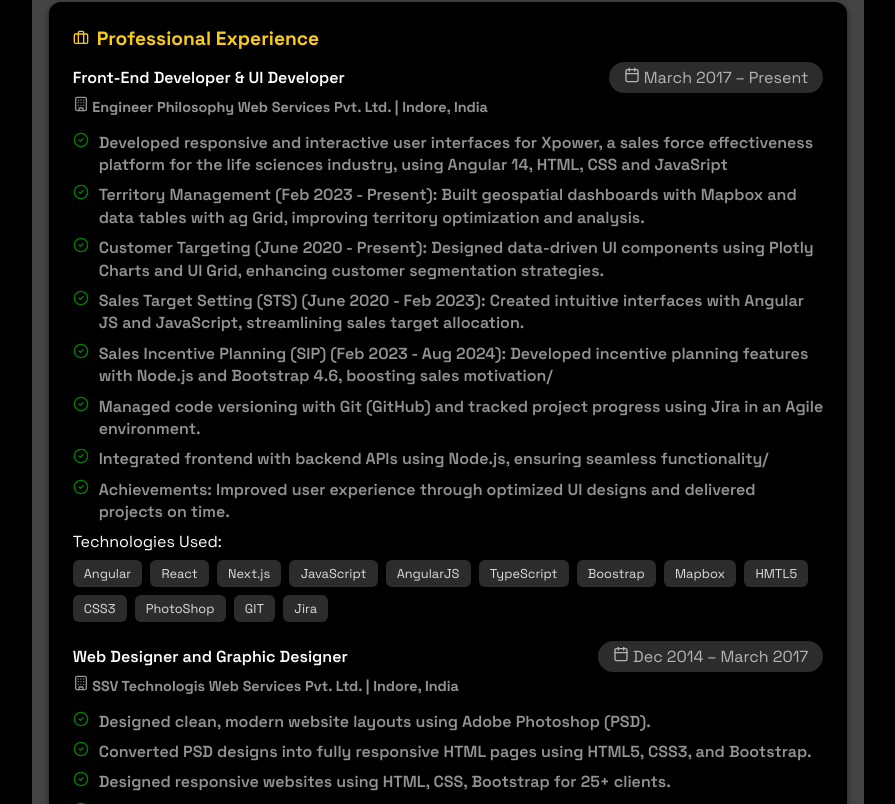
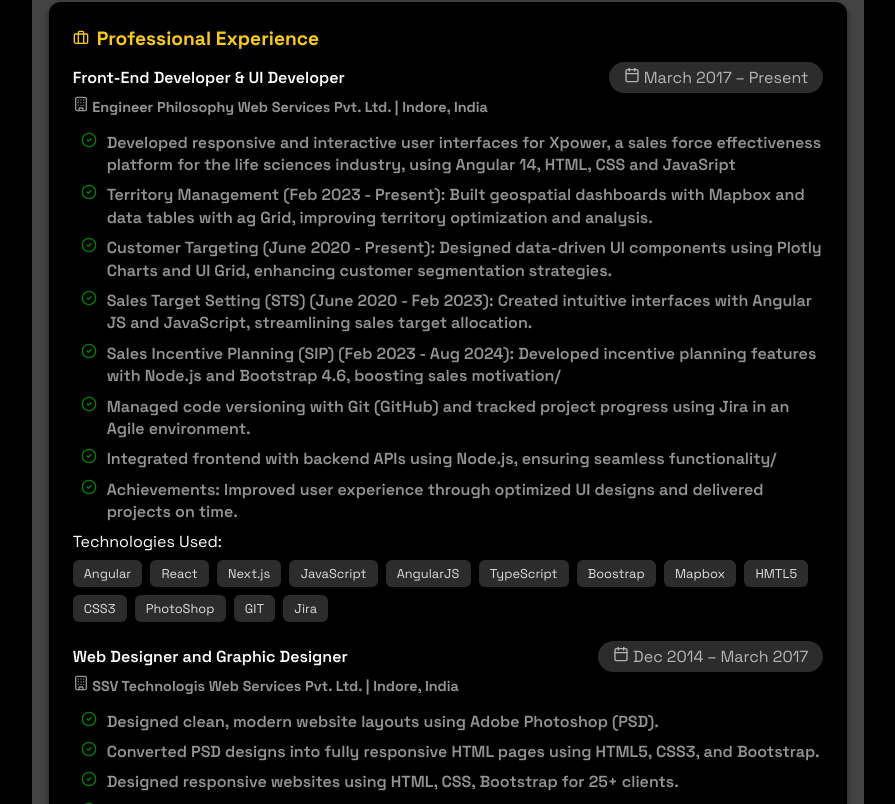
Before and after one commit to narendrapandagre/dev-narendra, a Next.js app: page /resume in a window 1280 px wide. Shown: the part 596-1400 px from the top of the page, without its empty margins (192-1087 px from the left). Built offline with nearby package versions, Linux system fonts and the light colour scheme.

Commit message:
update css

```diff
--- a/src/app/resume/Resume.module.css
+++ b/src/app/resume/Resume.module.css
@@ -103,7 +103,7 @@
 
 .job ul {
   margin: 0.5rem 0;
-  padding-left: 1.0.8rem;
+  padding-left: 0.5rem;
   list-style-type: disc;
 }
 .job ul li {
```
